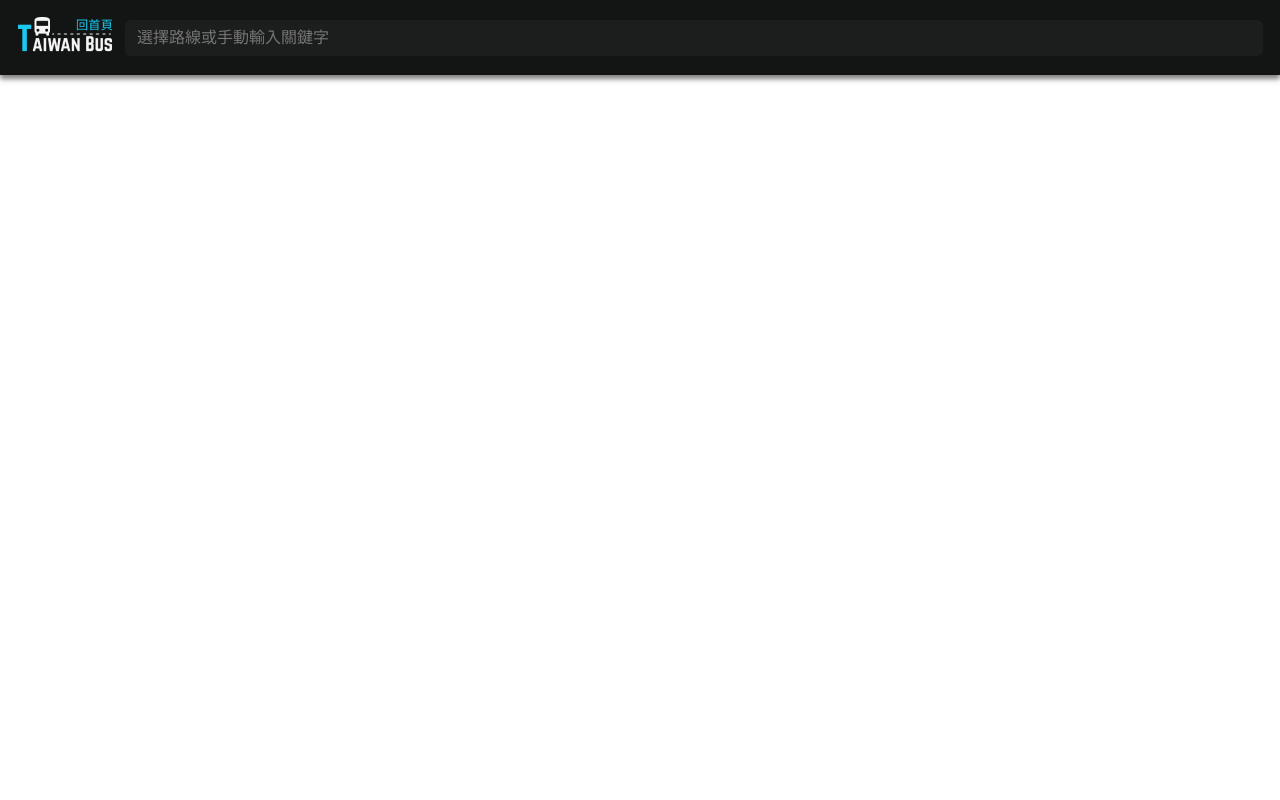
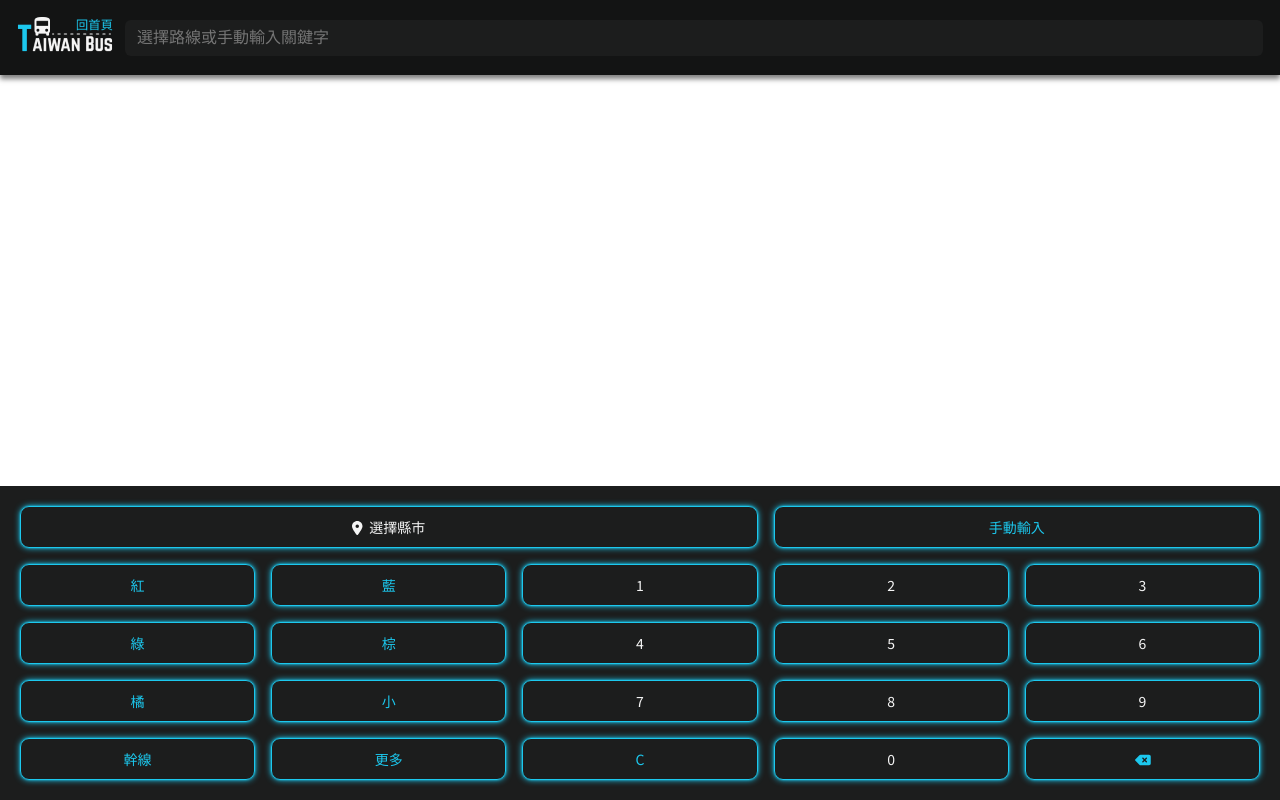
Before and after one commit to throuz/taiwan-bus-dynamic-inquiry-service, a Vue app: page /inquire-bus in a window 1280 px wide. Built offline with nearby package versions, Linux system fonts and the light colour scheme.

Commit message:
Complete KeyBoard & KeyButton UI

```diff
--- /dev/null
+++ b/src/components/KeyButton.vue
@@ -0,0 +1,16 @@
+<template>
+  <div class="key-button">
+    <slot></slot>
+  </div>
+</template>
+
+<style scoped>
+.key-button {
+  border: 1px solid #1cc8ee;
+  border-radius: 9px;
+  padding: 10px;
+  text-align: center;
+  box-shadow: 0px 0px 6px #1cc8ee, 0px 0px 2px #1cc8ee;
+  font-size: 14px;
+}
+</style>
--- /dev/null
+++ b/src/components/Keyboard.vue
@@ -0,0 +1,59 @@
+<script setup>
+import KeyButton from "./KeyButton.vue";
+</script>
+
+<template>
+  <div class="keyboard">
+    <KeyButton class="county">
+      <font-awesome-icon icon="location-dot" />&nbsp;&nbsp;選擇縣市
+    </KeyButton>
+    <KeyButton class="blue manual-entry">手動輸入</KeyButton>
+    <KeyButton class="blue">紅</KeyButton>
+    <KeyButton class="blue">藍</KeyButton>
+    <KeyButton>1</KeyButton>
+    <KeyButton>2</KeyButton>
+    <KeyButton>3</KeyButton>
+    <KeyButton class="blue">綠</KeyButton>
+    <KeyButton class="blue">棕</KeyButton>
+    <KeyButton>4</KeyButton>
+    <KeyButton>5</KeyButton>
+    <KeyButton>6</KeyButton>
+    <KeyButton class="blue">橘</KeyButton>
+    <KeyButton class="blue">小</KeyButton>
+    <KeyButton>7</KeyButton>
+    <KeyButton>8</KeyButton>
+    <KeyButton>9</KeyButton>
+    <KeyButton class="blue">幹線</KeyButton>
+    <KeyButton class="blue">更多</KeyButton>
+    <KeyButton class="blue">C</KeyButton>
+    <KeyButton>0</KeyButton>
+    <KeyButton class="blue">
+      <font-awesome-icon icon="delete-left" />
+    </KeyButton>
+  </div>
+</template>
+
+<style scoped>
+.keyboard {
+  position: absolute;
+  padding: 20px;
+  left: 0%;
+  right: 0%;
+  bottom: 0%;
+  background: #1c1d1d;
+  display: grid;
+  grid-template-columns: 1fr 1fr 1fr 1fr 1fr;
+  gap: 16px;
+}
+.county {
+  grid-column-start: 1;
+  grid-column-end: 4;
+}
+.manual-entry {
+  grid-column-start: 4;
+  grid-column-end: 6;
+}
+.blue {
+  color: #1cc8ee;
+}
+</style>
--- a/src/main.js
+++ b/src/main.js
@@ -3,9 +3,9 @@ import App from "./App.vue";
 import router from "./router";
 import store from "./store";
 import { library } from '@fortawesome/fontawesome-svg-core'
-import { faLocationDot, faMagnifyingGlass } from '@fortawesome/free-solid-svg-icons'
+import { faLocationDot, faMagnifyingGlass, faDeleteLeft } from '@fortawesome/free-solid-svg-icons'
 import { FontAwesomeIcon } from '@fortawesome/vue-fontawesome'
 
-library.add(faLocationDot, faMagnifyingGlass);
+library.add(faLocationDot, faMagnifyingGlass, faDeleteLeft);
 
 createApp(App).use(store).use(router).component("font-awesome-icon", FontAwesomeIcon).mount("#app");
--- a/src/views/InquireBus.vue
+++ b/src/views/InquireBus.vue
@@ -1,9 +1,11 @@
 <script setup>
 import Navbar from "../components/Navbar.vue";
+import Keyboard from "../components/Keyboard.vue";
 </script>
 
 <template>
   <div class="inquire-bus">
     <Navbar />
+    <Keyboard />
   </div>
 </template>
```
